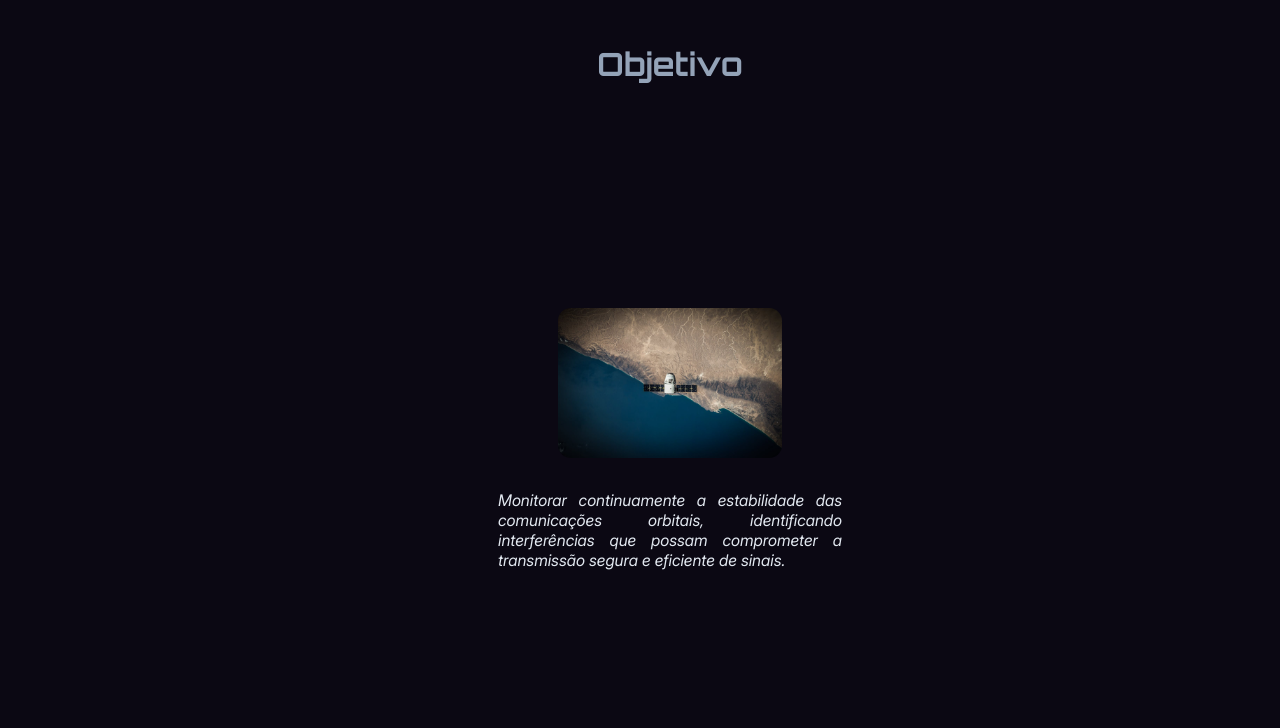
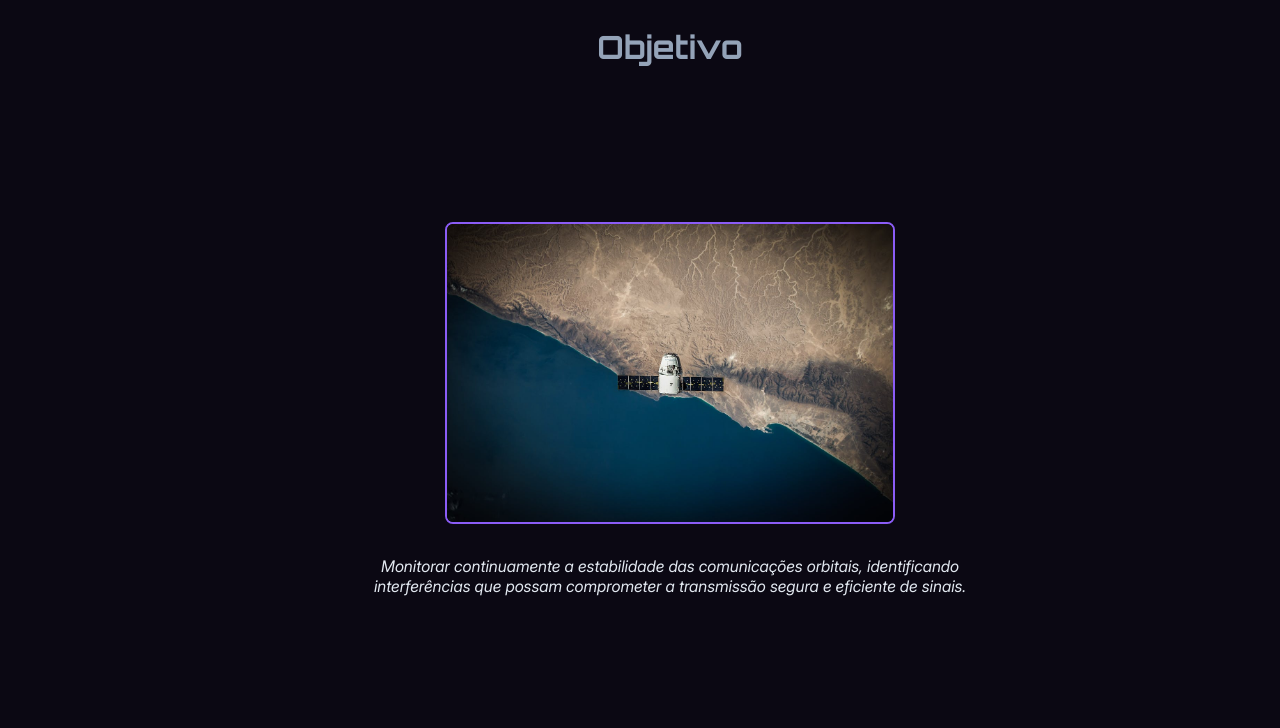
Before and after one commit to DAC-Developers-And-Coders/gs-web-development, a plain HTML site: page index.html in a window 1280 px wide. Shown: the part 2640-3368 px from the top of the page. Drawn offline with Linux system fonts and the light colour scheme.

Commit message:
arrumando a posição no css

```diff
--- a/css/style.css
+++ b/css/style.css
@@ -219,14 +219,14 @@ h1, h2 {
 }
 
 #objective {
-    margin: var(--spacing-lg);
+    margin-inline: var(--spacing-lg);
+    margin-top: var(--spacing-sm);
     width: 100%;
-    min-width: 100 dvh;
     display: flex;
     flex-direction: row;
     align-items: center;
     justify-content: center;
-    gap: var(--spacing-lg);
+    gap: var(--spacing-sm);
     flex-wrap: wrap;
     align-items: center;
 
@@ -234,20 +234,20 @@ h1, h2 {
         font-size: 4vmin;
         width: 100%;
         text-align: center;
-        padding: var(--spacing-lg);
+        padding: var(--spacing-md);
     }
 
     .card-objective-item {
-        width: 30%;
+        width: 50%;
         min-height: 550px;
-        padding: 20px;
+        padding: var(--spacing-md);
         display: flex;
         flex-direction: column;
         align-items: center;
         justify-content: center;
-        gap: 20px;
+        gap: var(--spacing-md);
         text-align: center;
-        margin-block: 20px;
+        margin-block: var(--spacing-sm);
         display: none;
 
         &.active {
@@ -255,16 +255,19 @@ h1, h2 {
         }
 
         p {
+            width: 100%;
             font-size: 2vmin;
+            text-align: center;
         }
 
         img {
-            width: 100%;
-            max-width: 28dvh;
+            width: 75%;
             height: auto;
             border-radius: 1.6dvh;
             display: block;
             margin-bottom: 1.5dvh;
+            border: 2px solid var(--color-purple);
+            border-radius: 8px;
         }
     }
 
@@ -272,7 +275,7 @@ h1, h2 {
         flex-basis: 100%;
         display: flex;
         justify-content: center;
-        gap: 20px;
+        gap: var(--spacing-sm);
 
         #prev-btn,#choose-btn,#next-btn {
             background: var(--color-black);
```
